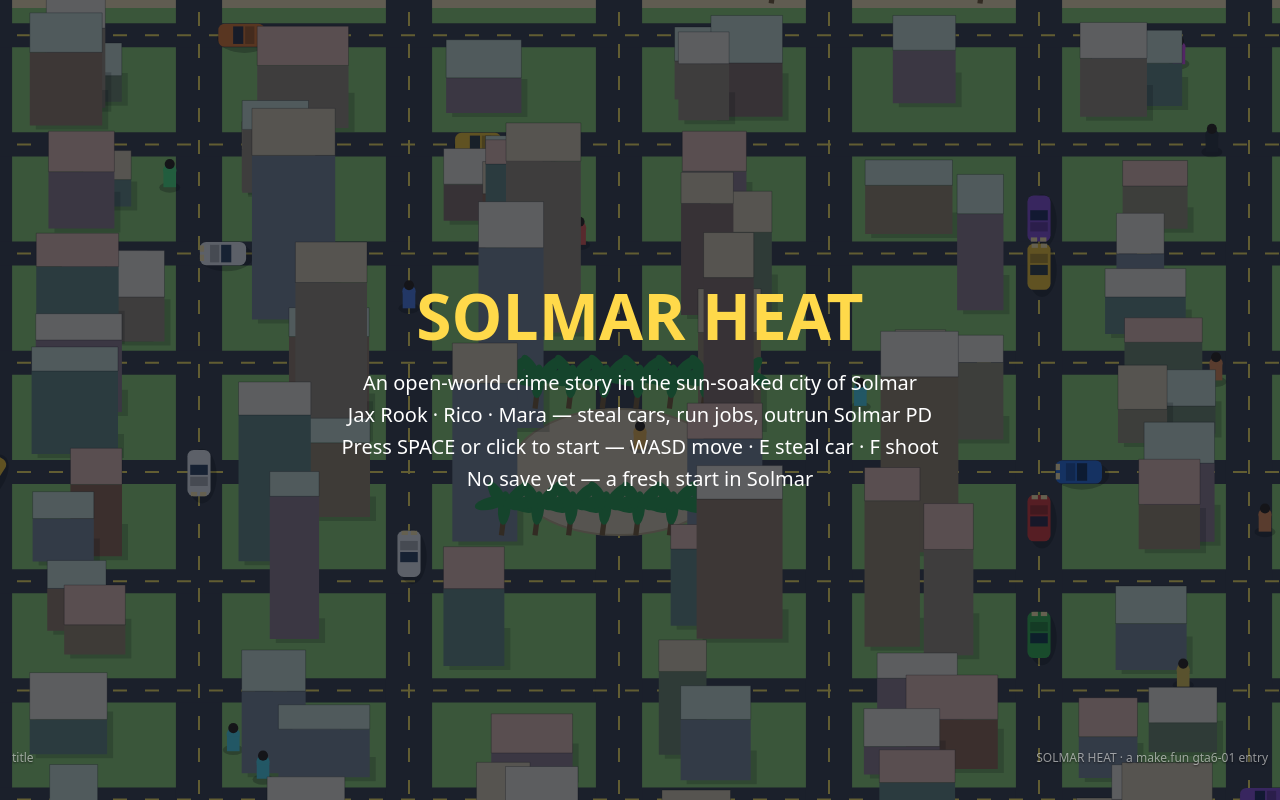
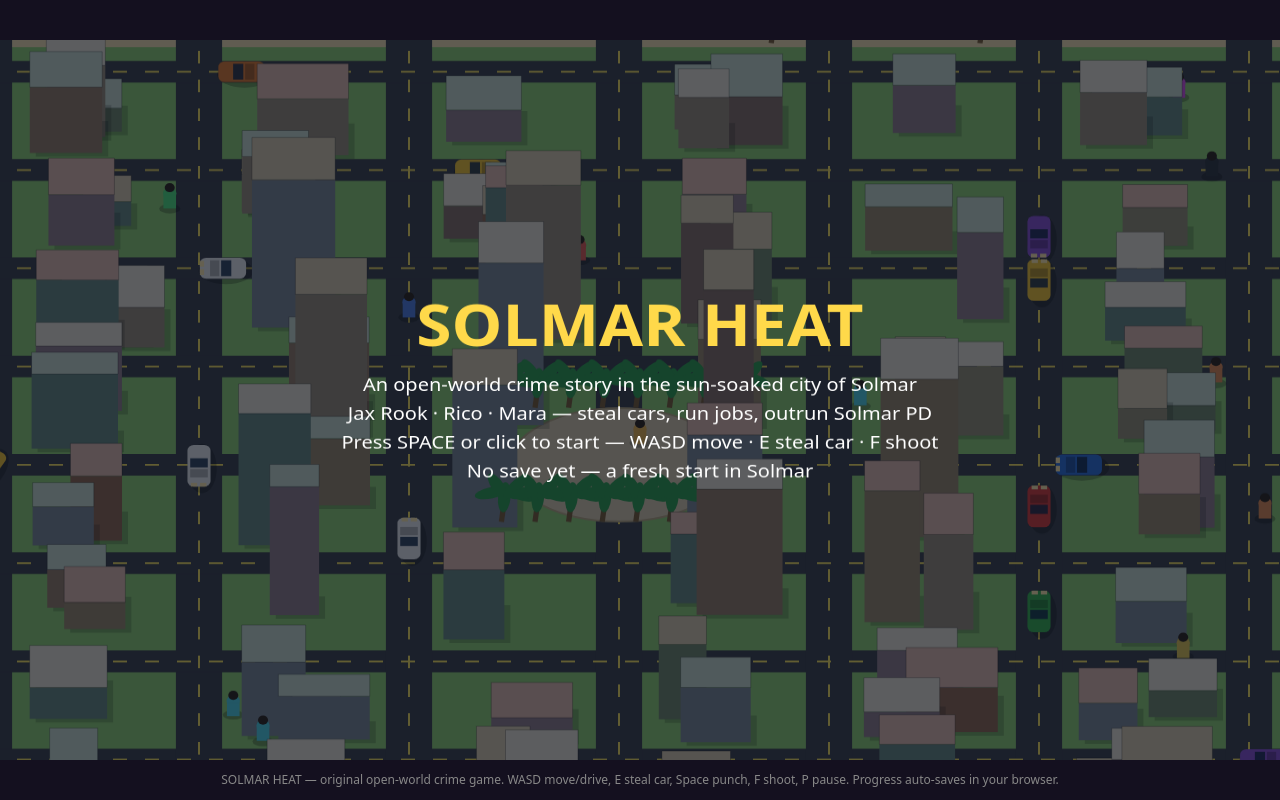
Before and after one commit to Nebulanime/solmar-heat, a plain HTML site: page game/index.html in a window 1280 px wide. Drawn offline with Linux system fonts and the light colour scheme; animation ran at ten frames a second.

Commit message:
Update game/index.html

```diff
--- a/game/index.html
+++ b/game/index.html
@@ -3,27 +3,20 @@
 <head>
 <meta charset="utf-8">
 <meta name="viewport" content="width=device-width, initial-scale=1">
-<meta name="description" content="SOLMAR HEAT — steal cars, run jobs for Rico and Mara, and outrun Solmar PD in the sun-soaked open-world city of Solmar.">
-<title>SOLMAR HEAT — an open-world crime story</title>
+<title>SOLMAR HEAT — an open-world crime game</title>
 <style>
-  html, body { margin: 0; padding: 0; height: 100%; background: #0a1018; overflow: hidden; }
-  #game { display: block; width: 100vw; height: 100vh; cursor: crosshair; }
-  #status {
-    position: fixed; left: 12px; bottom: 34px; z-index: 5;
-    color: rgba(255,255,255,0.55); font: 12px system-ui, sans-serif;
-    text-shadow: 0 1px 2px rgba(0,0,0,0.6); pointer-events: none;
-  }
-  #hint {
-    position: fixed; right: 12px; bottom: 34px; z-index: 5;
-    color: rgba(255,255,255,0.55); font: 12px system-ui, sans-serif;
-    text-shadow: 0 1px 2px rgba(0,0,0,0.6); pointer-events: none;
-  }
+  html, body { margin: 0; padding: 0; background: #14101f; height: 100%; }
+  body { display: flex; align-items: center; justify-content: center; font-family: system-ui, sans-serif; }
+  #wrap { position: relative; width: 1280px; height: 720px; }
+  canvas { display: block; width: 1280px; height: 720px; background: #7fae62; border: 0; }
+  #note { position: absolute; left: 0; right: 0; bottom: -28px; color: #888; font-size: 12px; text-align: center; }
 </style>
 </head>
 <body>
-<canvas id="game" width="1280" height="720"></canvas>
-<div id="status">SOLMAR HEAT</div>
-<div id="hint">SOLMAR HEAT · a make.fun gta6-01 entry</div>
+<div id="wrap">
+  <canvas id="game" width="1280" height="720"></canvas>
+  <div id="note">SOLMAR HEAT — original open-world crime game. WASD move/drive, E steal car, Space punch, F shoot, P pause. Progress auto-saves in your browser.</div>
+</div>
 <script type="module" src="./src/main.mjs"></script>
 </body>
 </html>
```
